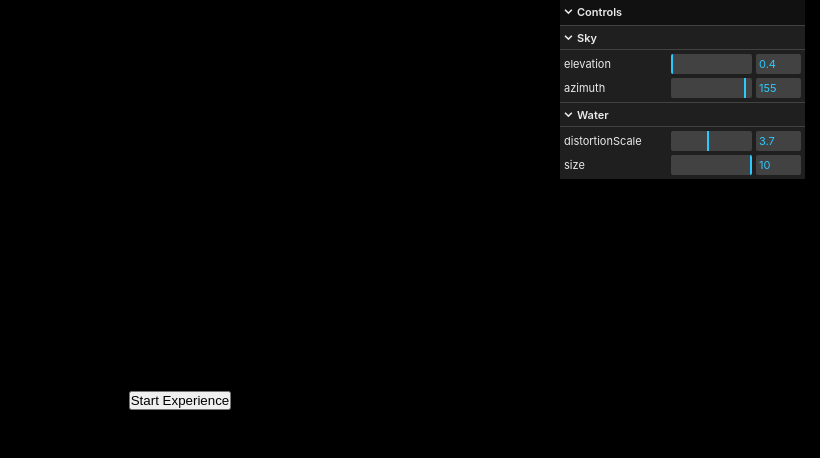
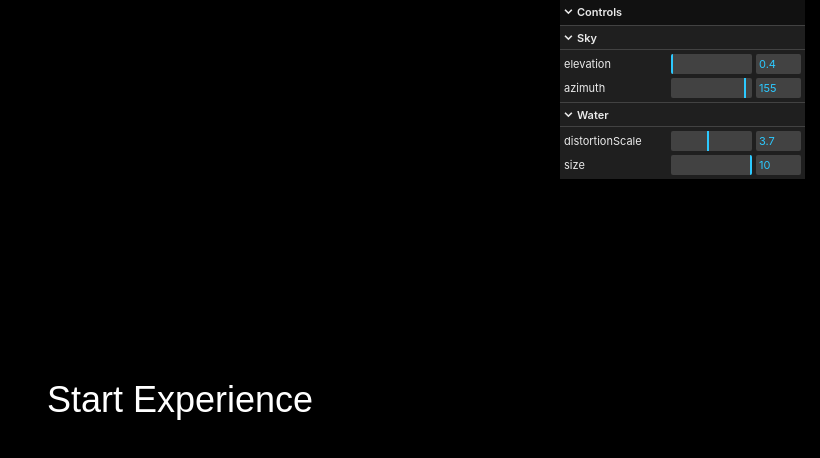
Before and after one commit to TriMPham98/3D-ocean, a website built with Vite: page 3D-ocean/index.html in a window 1280 px wide. Shown: the whole page, without its empty margins (460-1280 px from the left). Built offline with nearby package versions, Linux system fonts and the light colour scheme.

Commit message:
Change button color and add fade in on hover

```diff
--- a/3D-ocean/style.css
+++ b/3D-ocean/style.css
@@ -15,6 +15,21 @@
   z-index: 1000;
 }
 
+#loading-screen #start-button {
+  background-color: black;
+  color: white;
+  border: none;
+  padding: 10px 20px;
+  font-size: 36px;
+  cursor: pointer;
+  border-radius: 8px; /* Rounded corners */
+  transition: background-color 0.3s ease; /* Smooth transition for background color */
+}
+
+#loading-screen #start-button:hover {
+  background-color: #333; /* Slightly lighter black for hover effect */
+}
+
 .hidden {
   opacity: 0;
   pointer-events: none;
```
